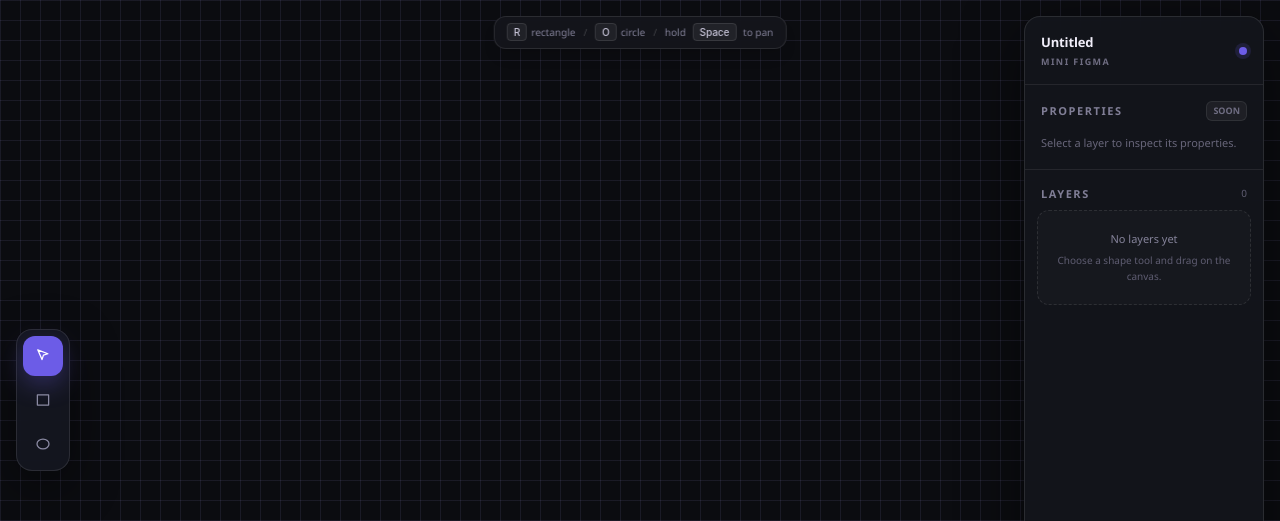
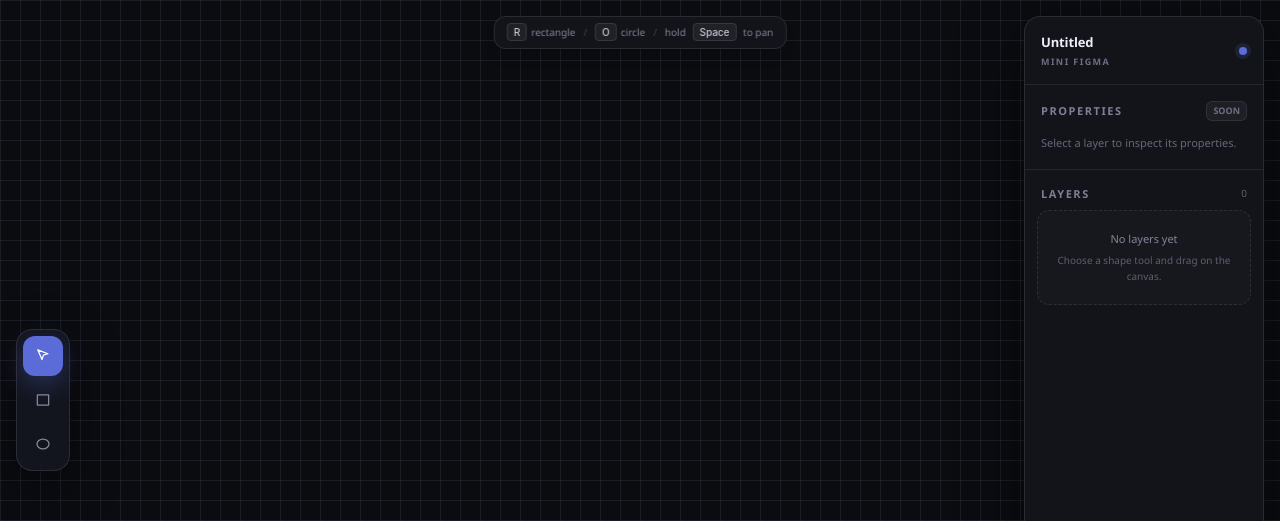
Before and after one commit to iobenBoben/minifigma, a React (Vite) app: page / in a window 1280 px wide. Shown: the top 521 px of the page. Built offline with nearby package versions, Linux system fonts and the light colour scheme.

Commit message:
Shift palette from violet to cool blue

```diff
--- a/src/App.tsx
+++ b/src/App.tsx
@@ -36,7 +36,7 @@ export default function App() {
             </p>
           </div>
           <span
-            className="size-2 rounded-full bg-[#6c5ce7] ring-4 ring-[#6c5ce7]/15"
+            className="size-2 rounded-full bg-[#5b6bd8] ring-4 ring-[#5b6bd8]/15"
             aria-label="Document saved"
           />
         </header>
--- a/src/components/Canvas.tsx
+++ b/src/components/Canvas.tsx
@@ -9,8 +9,8 @@ import { Shape } from './Shape'
 const GRID_SIZE = 20
 const DEFAULT_SHAPE_SIZE = 120
 const SHAPE_PALETTE: Record<ShapeType, { fill: string; stroke: string }> = {
-  rectangle: { fill: '#5b4bda', stroke: '#8b7cff' },
-  ellipse: { fill: '#157a6e', stroke: '#34d3b8' },
+  rectangle: { fill: '#4a5bc4', stroke: '#8290ee' },
+  ellipse: { fill: '#1a6f80', stroke: '#3fc4d4' },
 }
 
 interface CanvasProps {
@@ -183,7 +183,7 @@ export function Canvas({
           className="pointer-events-none absolute inset-0"
           style={{
             backgroundImage:
-              'linear-gradient(to right, rgba(181, 175, 255, 0.09) 1px, transparent 1px), linear-gradient(to bottom, rgba(181, 175, 255, 0.09) 1px, transparent 1px)',
+              'linear-gradient(to right, rgba(160, 178, 230, 0.10) 1px, transparent 1px), linear-gradient(to bottom, rgba(160, 178, 230, 0.10) 1px, transparent 1px)',
             backgroundPosition: `${viewport.pan.x}px ${viewport.pan.y}px`,
             backgroundSize: `${GRID_SIZE * viewport.zoom}px ${GRID_SIZE * viewport.zoom}px`,
           }}
--- a/src/components/LayersPanel.tsx
+++ b/src/components/LayersPanel.tsx
@@ -32,7 +32,7 @@ export function LayersPanel({ shapes, selectedShapeId, onSelectShape }: LayersPa
                 onClick={() => onSelectShape(shape.id)}
                 className={`flex w-full items-center gap-2 rounded-lg px-2.5 py-2 text-left text-[11px] transition ${
                   selectedShapeId === shape.id
-                    ? 'bg-[#6c5ce7]/18 text-[#c9c1ff]'
+                    ? 'bg-[#5b6bd8]/18 text-[#c2c8f5]'
                     : 'text-[#8b8aa3] hover:bg-white/6 hover:text-[#e7e4f5]'
                 }`}
               >
--- a/src/components/Shape.tsx
+++ b/src/components/Shape.tsx
@@ -27,7 +27,7 @@ export function Shape({ shape, isSelected, isGhost = false, onSelect, onMoveStar
       }}
       className={`absolute touch-none border ${
         onMoveStart ? 'cursor-move' : 'cursor-default'
-      } ${isSelected && !isGhost ? 'ring-2 ring-[#8b7cff]' : ''} ${
+      } ${isSelected && !isGhost ? 'ring-2 ring-[#8290ee]' : ''} ${
         isGhost ? 'opacity-70' : ''
       }`}
       style={{
--- a/src/components/Toolbar.tsx
+++ b/src/components/Toolbar.tsx
@@ -36,8 +36,8 @@ export function Toolbar({ activeTool, onToolChange }: ToolbarProps) {
               onClick={() => onToolChange(tool.id)}
               className={`group relative flex size-10 items-center justify-center rounded-xl transition ${
                 activeTool === tool.id
-                  ? 'bg-[#6c5ce7] text-white shadow-[0_8px_24px_rgba(108,92,231,0.32)]'
-                  : 'text-[#8b8aa3] hover:bg-white/7 hover:text-[#f4f2ff]'
+                  ? 'bg-[#5b6bd8] text-white shadow-[0_8px_24px_rgba(91,107,216,0.32)]'
+                  : 'text-[#86889e] hover:bg-white/7 hover:text-[#f2f4fb]'
               }`}
               aria-label={`${tool.label} (${tool.shortcut})`}
               aria-pressed={activeTool === tool.id}
--- a/src/index.css
+++ b/src/index.css
@@ -2,8 +2,8 @@
 
 :root {
   font-family: "Aptos", "Segoe UI Variable", "Segoe UI", sans-serif;
-  color: #f4f2ff;
-  background: #0b0c10;
+  color: #f2f4fb;
+  background: #0a0c11;
   color-scheme: dark;
   font-synthesis: none;
   text-rendering: optimizeLegibility;
@@ -38,7 +38,7 @@ button {
 
 ::selection {
   color: #ffffff;
-  background: #6c5ce7;
+  background: #5b6bd8;
 }
 
 ::-webkit-scrollbar {
```
